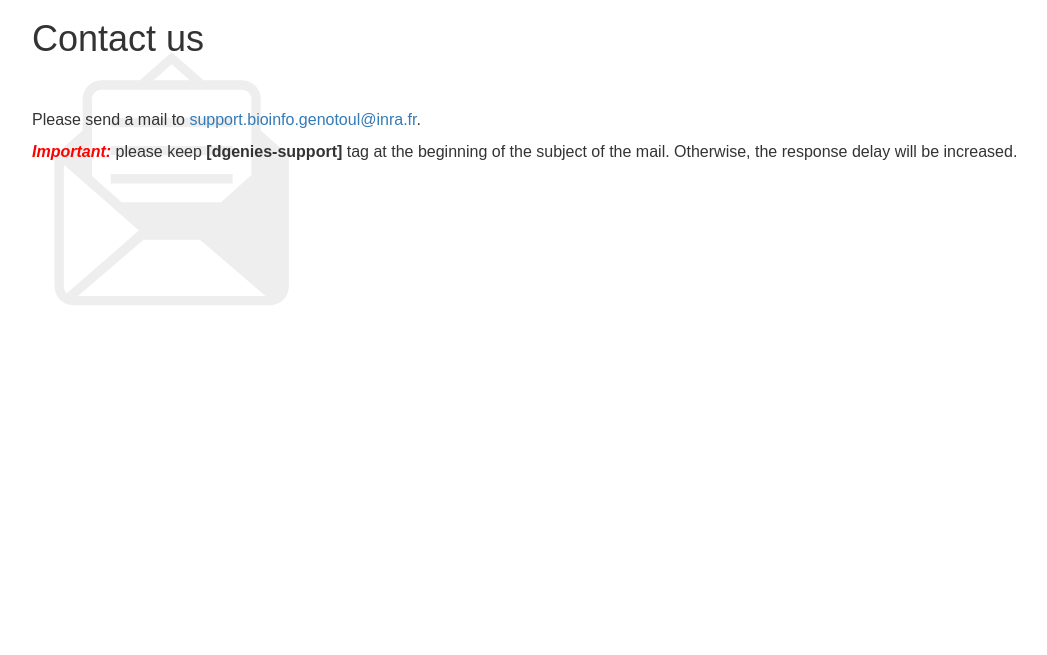
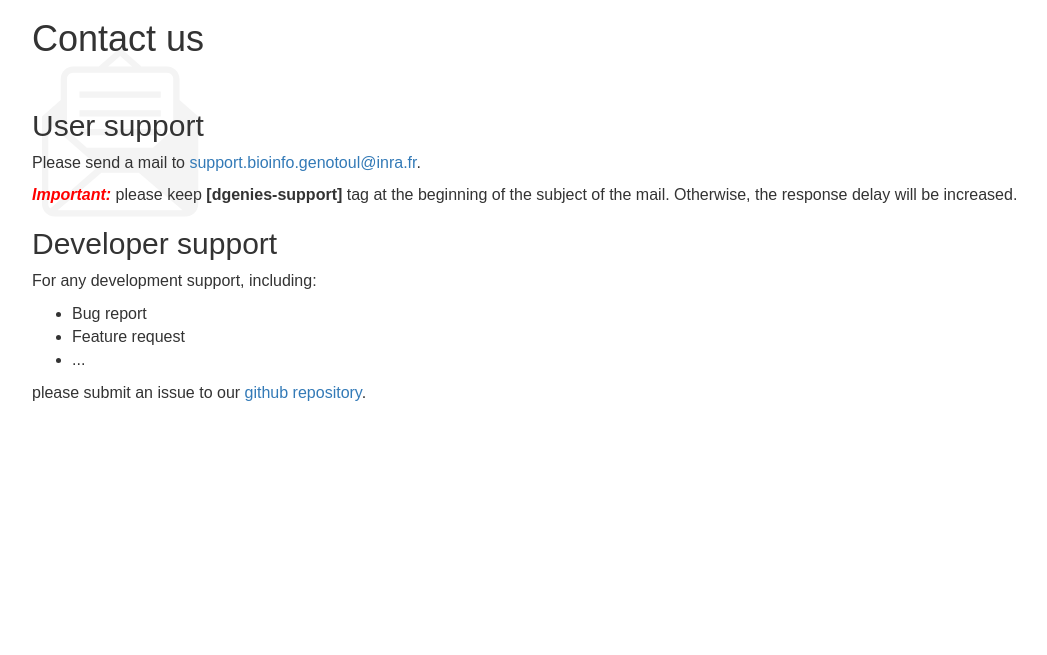
Before and after one commit to genotoul-bioinfo/dgenies, a Python web app: template src/dgenies/templates/contact.html in a window 1280 px wide. Shown: the part 51-706 px from the top of the page, without its empty margins (38-1085 px from the left). Run offline with Jinja, Linux system fonts and the light colour scheme; the template is opened without the code that fills it, so the values that code supplies are empty.

Commit message:
Add developer support on contact page

```diff
--- a/src/dgenies/templates/contact.html
+++ b/src/dgenies/templates/contact.html
@@ -7,9 +7,8 @@
             font-weight: bold;
         }
         #body-container {
-            background: url("{{ url_for('static', filename='images/contact.svg') }}") no-repeat 0 25px;
-            background-size: 300px 300px;
-            height: 350px !important;
+            background: url("{{ url_for('static', filename='images/contact.svg') }}") no-repeat 0 30px;
+            background-size: 200px 200px;
         }
         h1 {
             margin-bottom: 50px !important;
@@ -20,7 +19,20 @@
 
     <h1>Contact us</h1>
 
+    <h2>User support</h2>
+
     <p>Please send a mail to <a href="mailto:support.bioinfo.genotoul@inra.fr?subject=[dgenies-support] ">support.bioinfo.genotoul@inra.fr</a>.</p>
     <p><em>Important:</em> please keep <strong>[dgenies-support]</strong> tag at the beginning of the subject of the mail. Otherwise, the response delay will be increased.</p>
 
+    <h2>Developer support</h2>
+
+    <p>For any development support, including:</p>
+
+        <ul>
+            <li>Bug report</li>
+            <li>Feature request</li>
+            <li>...</li>
+        </ul>
+    <p>please submit an issue to our <a href="https://github.com/genotoul-bioinfo/dgenies/issues" target="_blank">github repository</a>.</p>
+
 {% endblock %}
```
Also changed, not shown: src/dgenies/static/images/contact.svg.
